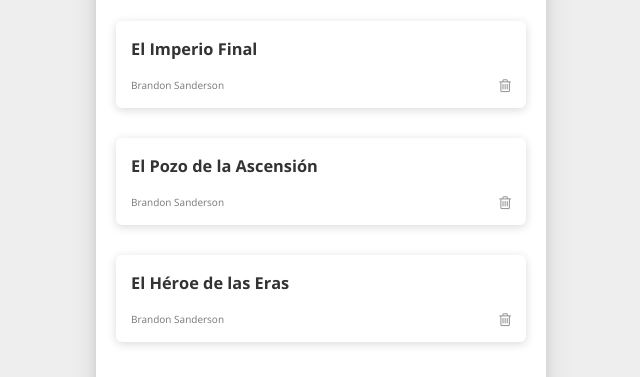
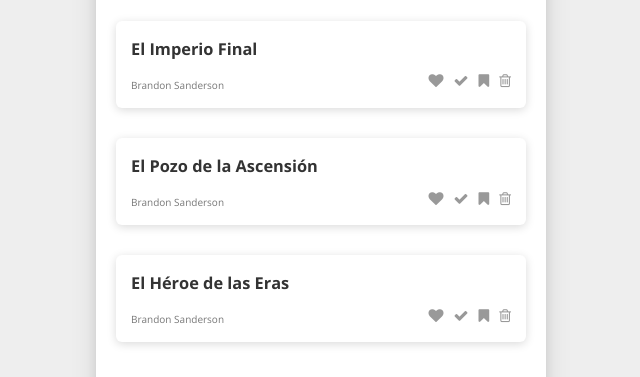
Before and after one commit to danidz96/reading-list-context-hooks, a React (Create React App) app: page / in a window 1280 px wide. Shown: the part 259-636 px from the top of the page, without its empty margins (319-959 px from the left). Built offline with nearby package versions, Linux system fonts and the light colour scheme.

Commit message:
add icons to book item

```diff
--- a/src/components/BookItem/BookItem.js
+++ b/src/components/BookItem/BookItem.js
@@ -33,10 +33,19 @@
 const Icon = styled.i`
 	color: var(--color-grey-dark-3);
 	font-size: 1.5rem;
+	transition: transform ease .2s;
+
+	&:not(:last-child) {
+		margin-right: 1rem;
+	}
 
 	&:hover {
 		cursor: pointer;
 		color: #b40000;
+	}
+
+	&:active {
+		transform: scale(1.3);
 	}
 `;
 
@@ -55,7 +64,12 @@
 				<Title theme={theme}>{book.title}</Title>
 				<Author>{book.author}</Author>
 			</div>
-			<Icon className="fa fa-trash-o" onClick={() => handleDeleteBook()} />
+			<div>
+				<Icon className="fa fa-heart" />
+				<Icon className="fa fa-check" />
+				<Icon className="fa fa-bookmark" />
+				<Icon className="fa fa-trash-o" onClick={() => handleDeleteBook()} />
+			</div>
 		</BookContainer>
 	);
 };
```
